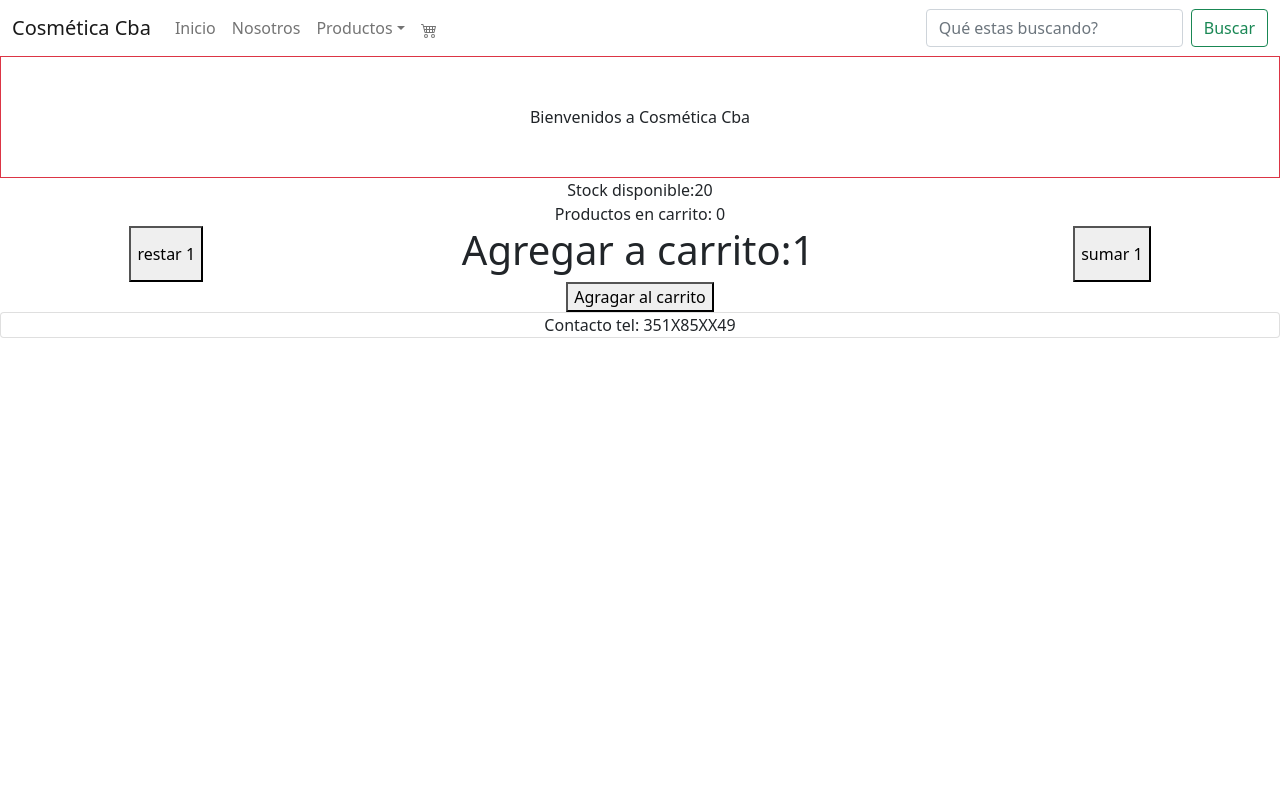
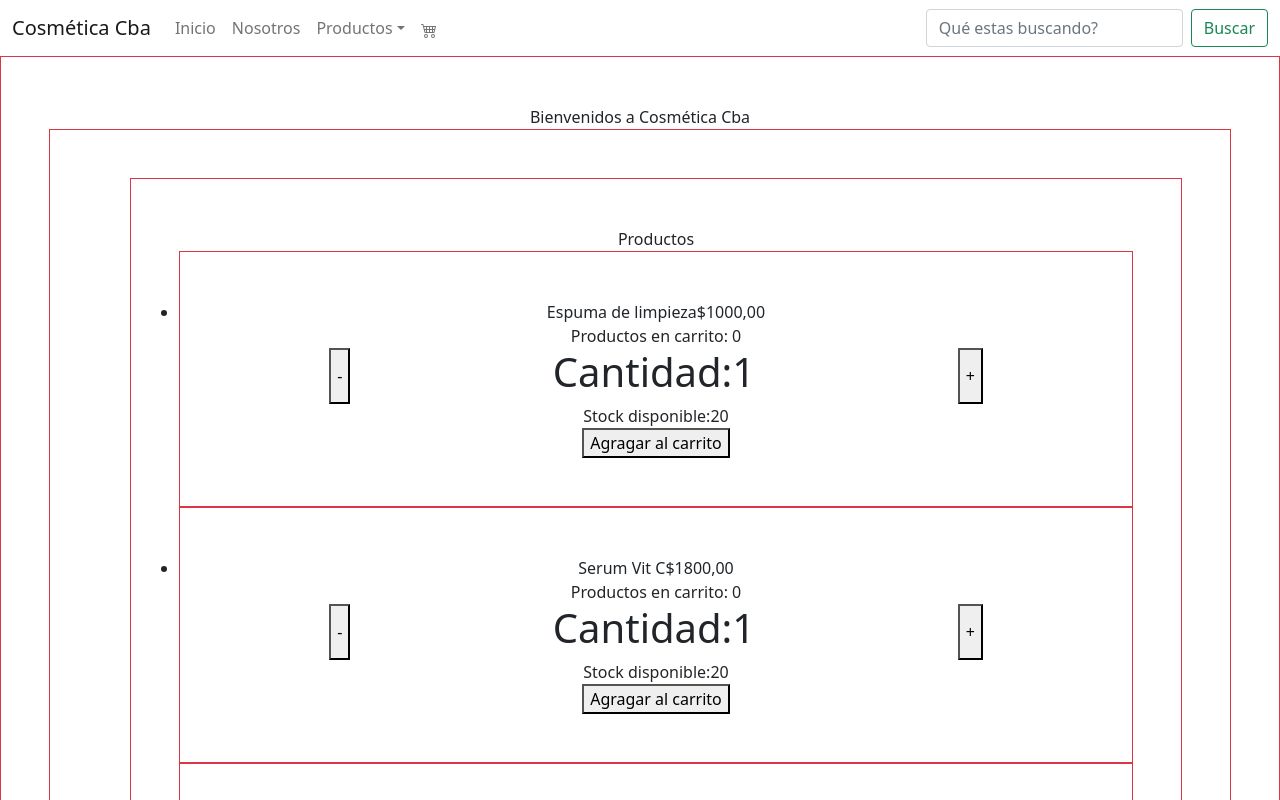
Before and after one commit to sofigomezandurno/proyecto-react, a React (Create React App) app: page / in a window 1280 px wide. Shown: the top 800 px of the page. Built offline with nearby package versions, Linux system fonts and the light colour scheme.

Commit message:
Crear itemList e item

```diff
--- a/src/App.js
+++ b/src/App.js
@@ -3,14 +3,13 @@ import './App.css';
 import NavBar from './components/NavBar'
 import ItemListContainer from './components/ItemListContainer'
 import Footer from './components/Footer'
-import ItemCount from './components/ItemCount';
+
 
 function App() {
   return (
     <div className="App">
         <NavBar/>
         <ItemListContainer  regards={"Bienvenidos a Cosmética Cba"}/>
-        <ItemCount initial={1} stock={20}/>
         <Footer/>
 
     </div>
--- /dev/null
+++ b/src/components/Item.jsx
@@ -0,0 +1,14 @@
+import React from 'react'
+import ItemCount from './ItemCount';
+
+function Item({detalle}) {
+    return (
+    <div className="border border-danger p-5">
+        {detalle.nombre}
+        {detalle.precio}
+        <ItemCount initial={1} stock={20}/>
+    </div>
+    )
+}
+
+export default Item
--- a/src/components/ItemCount.jsx
+++ b/src/components/ItemCount.jsx
@@ -26,21 +26,18 @@ export const ItemCount = ({stock, initial}) => {
     return (
     <div>
         <div style={{display:"flex", flexDirection:"column"}}>
-            <div>Stock disponible:{stockAux}</div>
             <div>Productos en carrito: {stock-stockAux}</div>
             <div style={{display:"flex", justifyContent:"space-around"}}>
-            <button onClick={restar}>restar 1</button>
-            <h1>Agregar a carrito:{contador}</h1>
-            <button onClick={sumar}>sumar 1</button>
+            <button onClick={restar}>-</button>
+            <h1>Cantidad:{contador}</h1>
+            <button onClick={sumar}>+</button>
             </div>
+            <div>Stock disponible:{stockAux}</div>
             <div>
             <button onClick={onAdd}>Agragar al carrito</button>
             </div>
         </div>
 
-        {/* <div>
-            <LifeCicle/>
-        </div> */}
     </div>
     )
 }
--- /dev/null
+++ b/src/components/ItemList.jsx
@@ -0,0 +1,30 @@
+import React from 'react'
+import { useEffect } from 'react';
+import { useState } from 'react';
+import Item from './Item';
+
+function ItemList() {
+
+const [productos, setProductos] = useState([])
+
+useEffect(() => {
+    setTimeout(setProductos([
+        {nombre:"Espuma de limpieza", precio: "$1000,00"},
+        {nombre:"Serum Vit C", precio: "$1800,00"},
+        {nombre:"Crema facial día", precio: "$2000,00"},
+
+    ]), 200)
+}, [])
+
+
+    return <ul>
+    <div className="border border-danger p-5">Productos
+        <div>
+        {productos.map(u => <li><Item detalle={u}/></li>)}
+
+        </div>
+    </div>
+    </ul>
+}
+
+export default ItemList
--- a/src/components/ItemListContainer.jsx
+++ b/src/components/ItemListContainer.jsx
@@ -1,10 +1,15 @@
 import React from "react";
 import {} from 'react-bootstrap';
+import ItemList from './ItemList';
+
 
 
 const ItemListContainer = ({regards}) => {
     return (
             <div className="border border-danger p-5"> {regards}
+                <div className="border border-danger p-5">
+                <ItemList/>
+                </div>
             </div>
         )
 };
```
